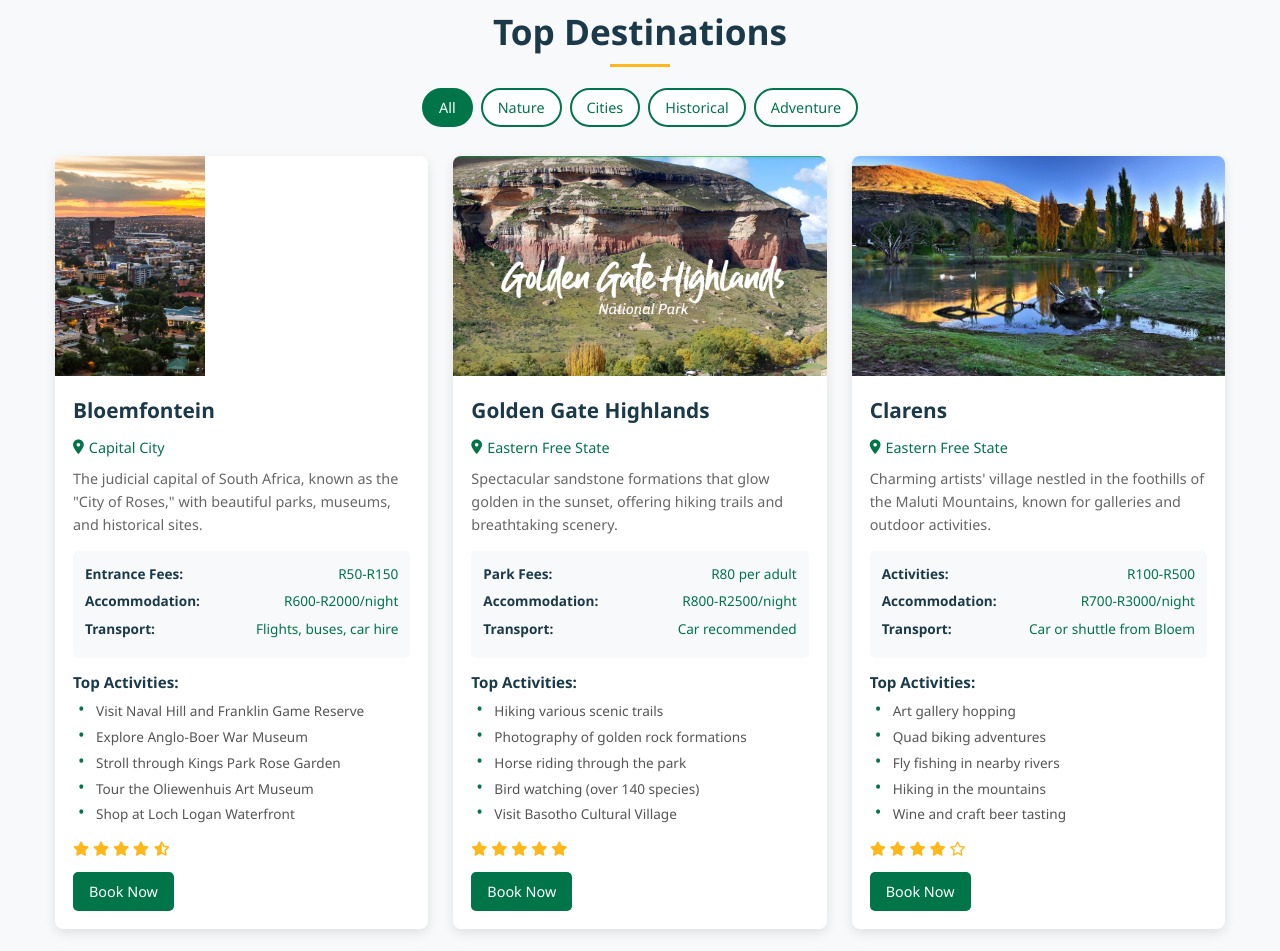
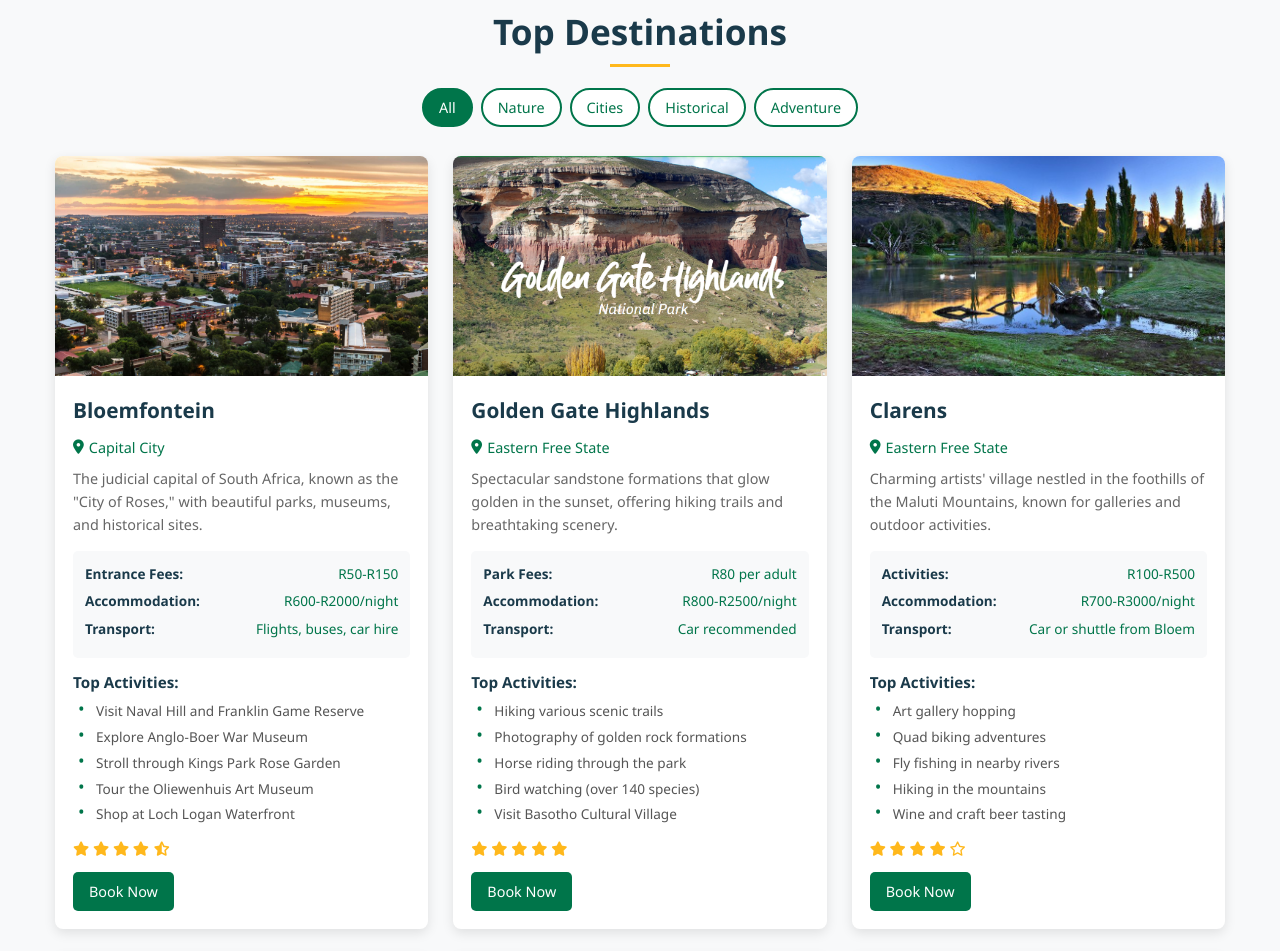
Before and after one commit to lungisajustice/TRAVEL, a plain HTML site: page index.html in a window 1280 px wide. Shown: the part 1305-2256 px from the top of the page. Drawn offline with Linux system fonts and the light colour scheme.

Commit message:
Update index.html

```diff
--- a/index.html
+++ b/index.html
@@ -673,7 +673,7 @@
                 <!-- Bloemfontein Card -->
                 <div class="destination-card">
                     <div class="card-image">
-                        <img src="./Pictures/Bloemfontein.jpg" alt="Bloemfontein" style="width:150px;">
+                        <img src="./Pictures/Bloemfontein.jpg" alt="Bloemfontein">
                     </div>
                     <div class="card-content">
                         <h3>Bloemfontein</h3>
```
